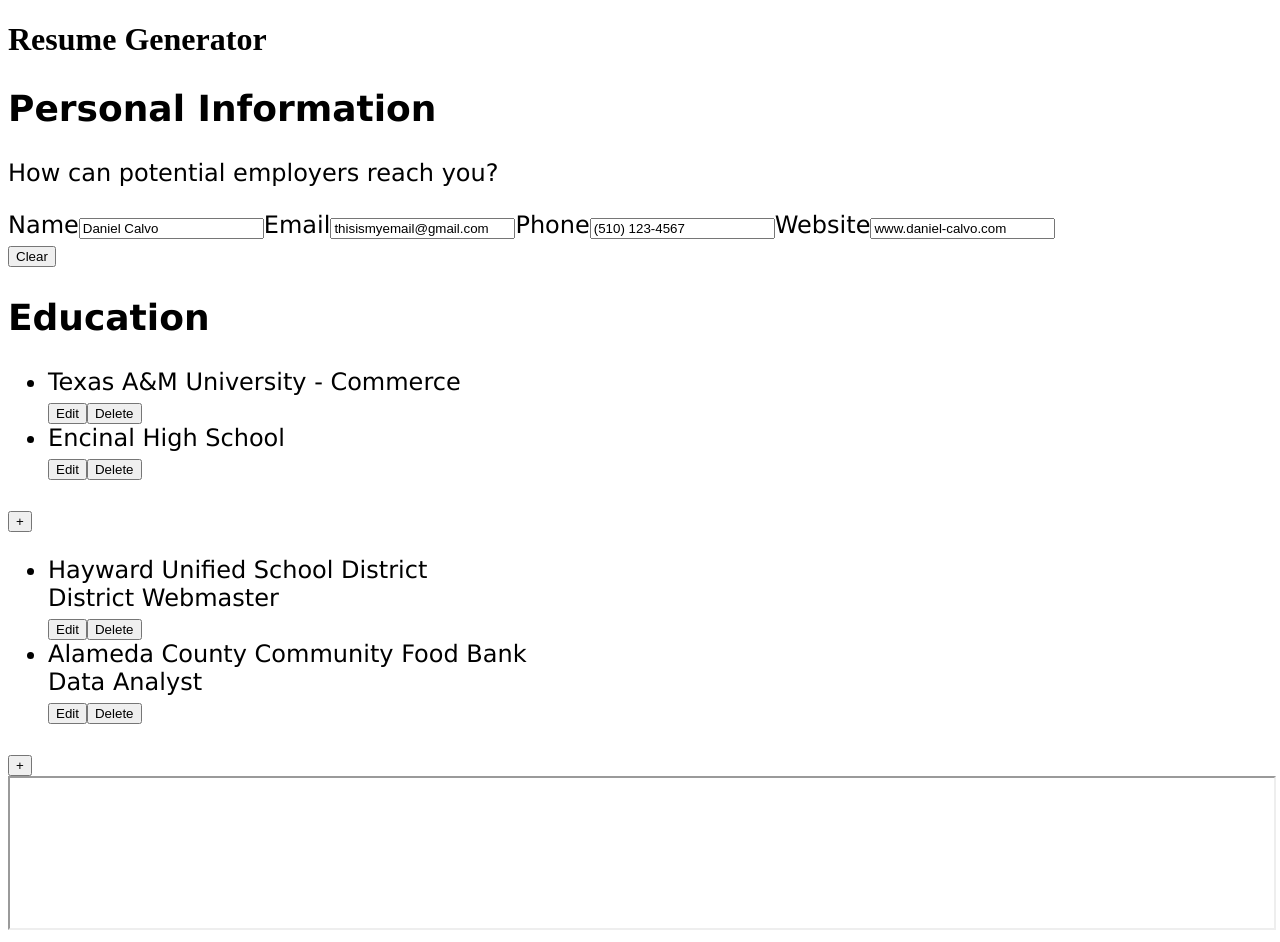
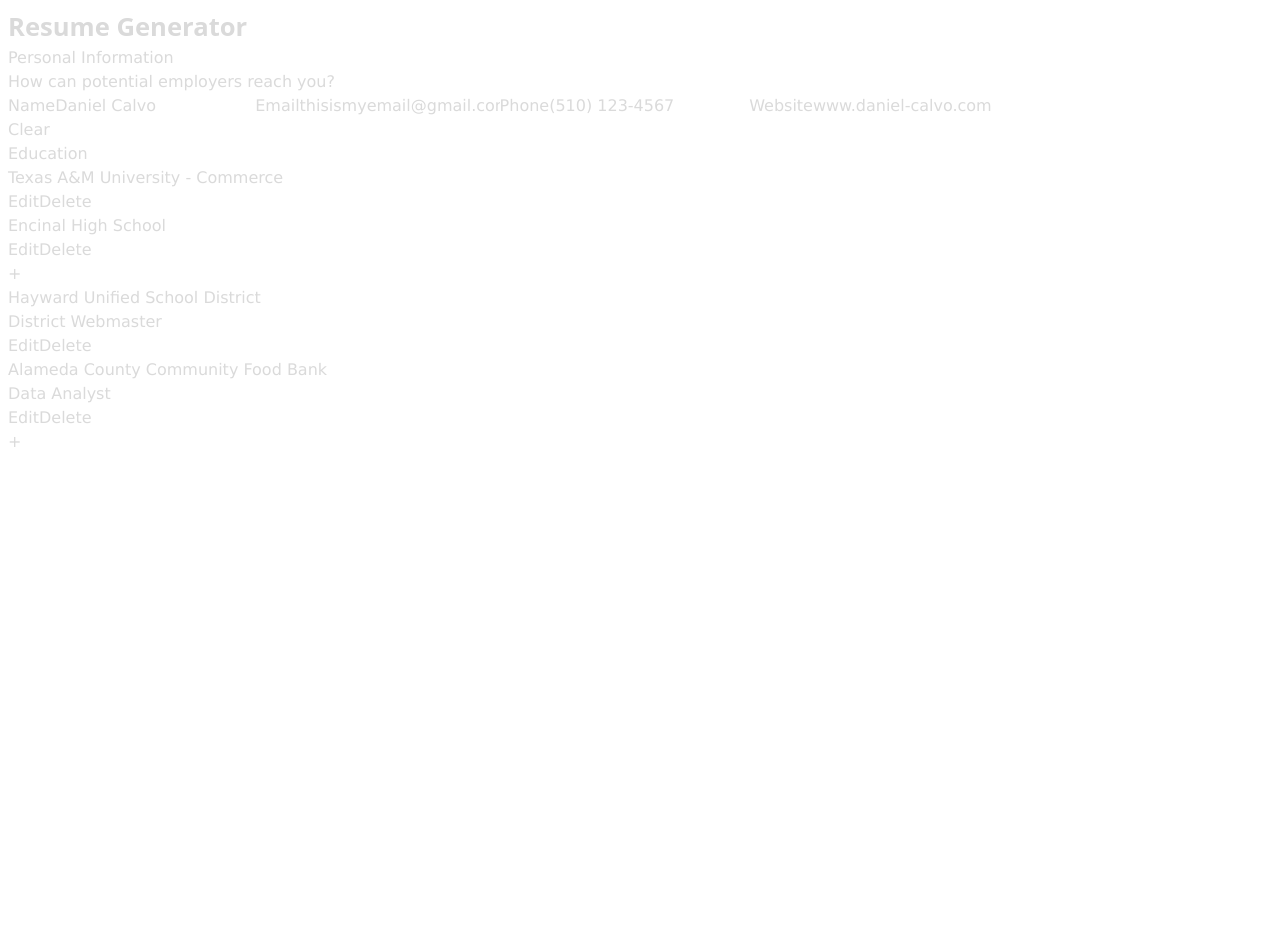
Before and after one commit to daniel-citrus/Odin-s-CV, a React (Vite) app: page / in a window 1280 px wide. After the commit the page ends 800 px from the top, so only its background shows below. Built offline with nearby package versions, Linux system fonts and the light colour scheme.

Commit message:
troubleshooting tailwind

```diff
--- a/package.json
+++ b/package.json
@@ -10,10 +10,14 @@
     "preview": "vite preview"
   },
   "dependencies": {
+    "@tailwindcss/postcss": "^4.0.10",
+    "@tailwindcss/vite": "^4.0.10",
     "jspdf": "^3.0.0",
+    "postcss": "^8.5.3",
     "react": "^19.0.0",
     "react-dom": "^19.0.0",
     "sass": "^1.85.0",
+    "tailwindcss": "^4.0.10",
     "uuid": "^11.1.0"
   },
   "devDependencies": {
@@ -27,6 +31,7 @@
     "eslint-plugin-react-hooks": "^5.0.0",
     "eslint-plugin-react-refresh": "^0.4.18",
     "globals": "^15.14.0",
+    "tailwind": "^4.0.0",
     "vite": "^6.1.0"
   }
 }
--- /dev/null
+++ b/postcss.config.mjs
@@ -0,0 +1,5 @@
+export default {
+    plugins: {
+        '@tailwindcss/postcss': {},
+    },
+};
--- a/src/components/App.jsx
+++ b/src/components/App.jsx
@@ -50,7 +50,7 @@ export default function App() {
     ]);
 
     return (
-        <div className='p-3'>
+        <div className='p-2'>
             <DataContext.Provider
                 value={{
                     educationData,
--- a/src/index.scss
+++ b/src/index.scss
@@ -1,3 +1,5 @@
+@import 'tailwindcss';
+
 :root {
     --color-1: #5d5fef; // indigo-500
     --color-1: #ffffff; // white
@@ -10,6 +12,14 @@
 }
 
 .inputFields {
-    font-size: 1.5rem;
     font-family: Verdana, Geneva, Tahoma, sans-serif;
 }
+
+* {
+    color: var(--color-1);
+}
+
+h1 {
+    font-size: 1.6rem;
+    font-weight: 800;
+}
--- a/src/main.jsx
+++ b/src/main.jsx
@@ -3,7 +3,6 @@ import { createRoot } from 'react-dom/client';
 import './index.scss';
 import App from './components/App';
 import './index.scss';
-import * as bootstrap from 'bootstrap';
 
 createRoot(document.getElementById('root')).render(
     <StrictMode>
--- a/vite.config.js
+++ b/vite.config.js
@@ -4,4 +4,11 @@ import react from '@vitejs/plugin-react';
 // https://vite.dev/config/
 export default defineConfig({
     plugins: [react()],
+    css: {
+        preprocessorOptions: {
+            sass: {
+                api: 'modern-compiler',
+            },
+        },
+    },
 });
```
Also changed, not shown: 1 other file (tests, documents, lock files or other folders).
